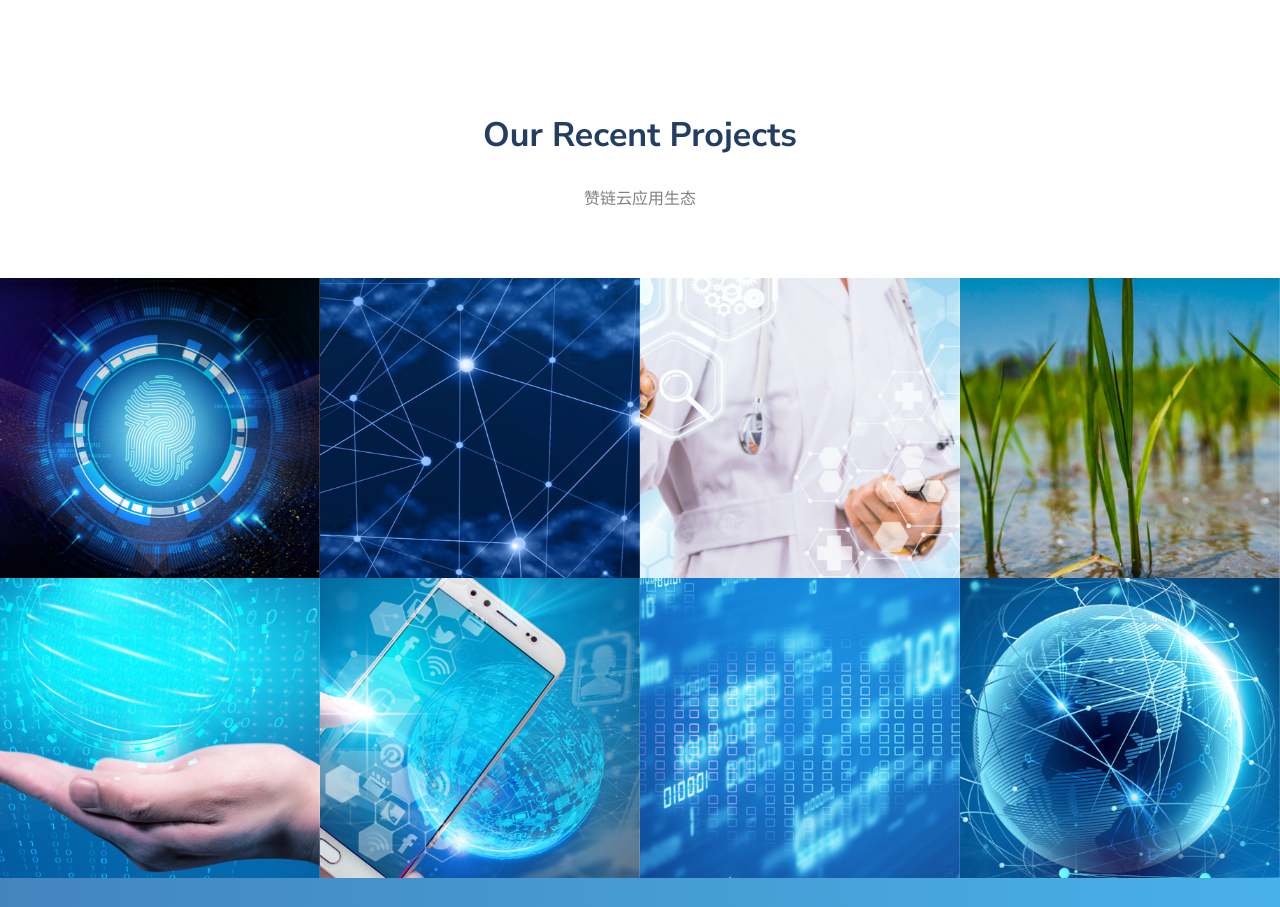
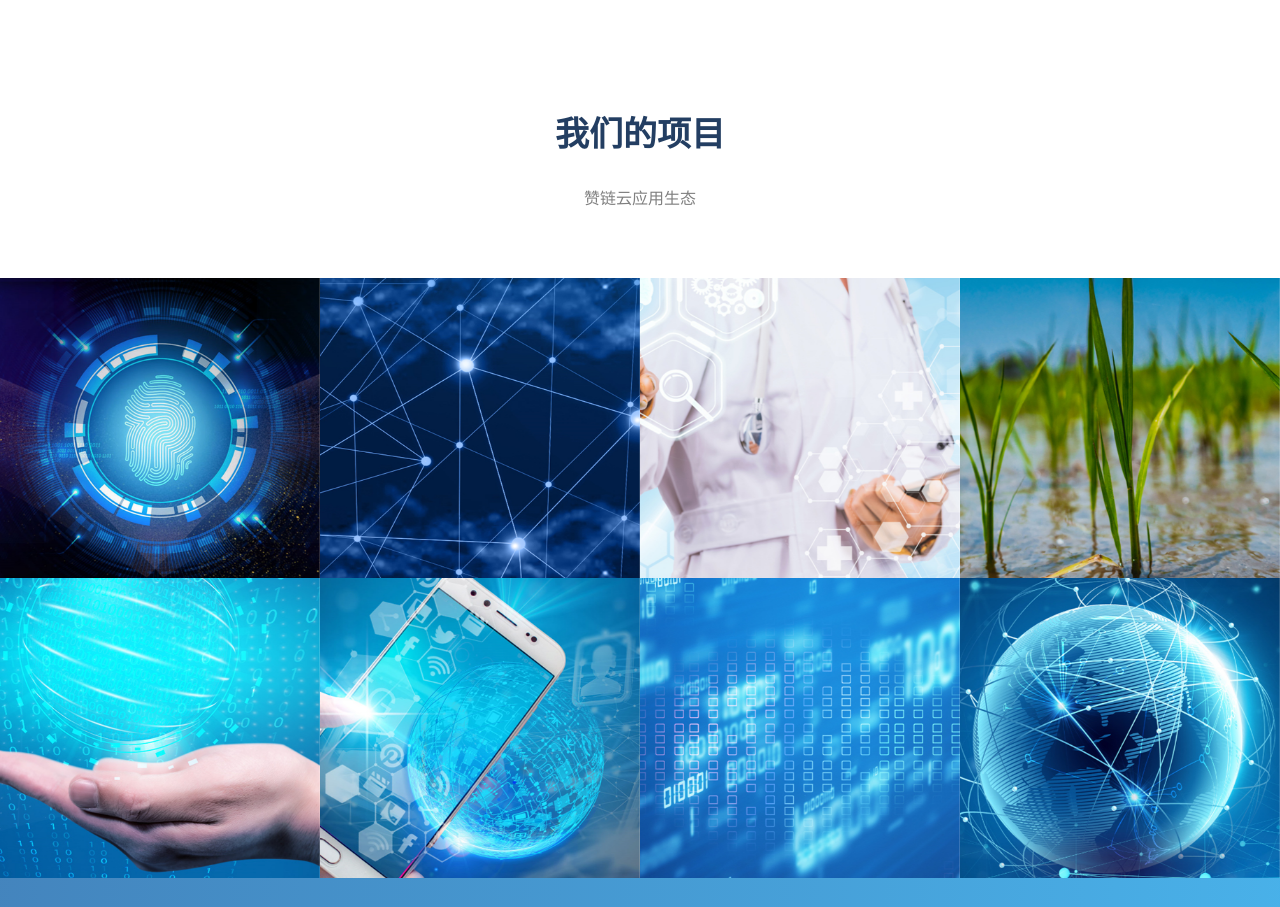
Before and after one commit to dongqianhuhu/zaly-os, a plain HTML site: page index.html in a window 1280 px wide. Shown: the part 2817-3724 px from the top of the page. Drawn offline with Linux system fonts and the light colour scheme; files whose address does not match are found by name.

Commit message:
FIX:20200314#3

```diff
--- a/index.html
+++ b/index.html
@@ -292,7 +292,7 @@
       <div class="container-fluid px-0">
         <div class="row no-gutters justify-content-center mb-5">
           <div class="col-md-7 text-center heading-section ftco-animate">
-            <h2 class="mb-4">Our Recent Projects</h2>
+            <h2 class="mb-4">我们的项目</h2>
             <p>赞链云应用生态</p>
             <p></p>
           </div>
```
